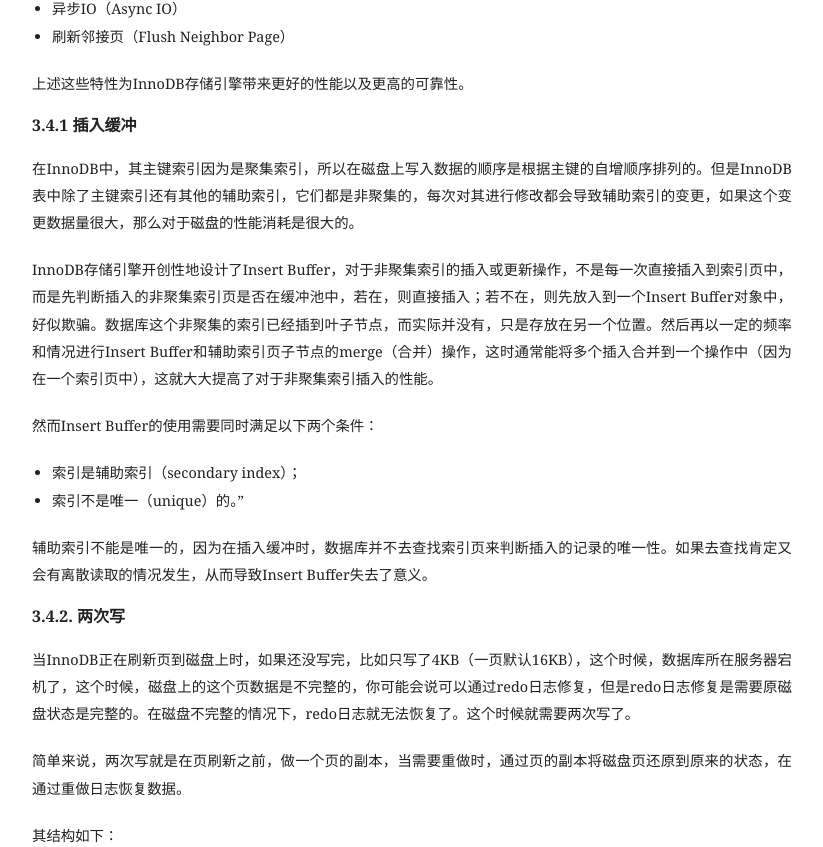
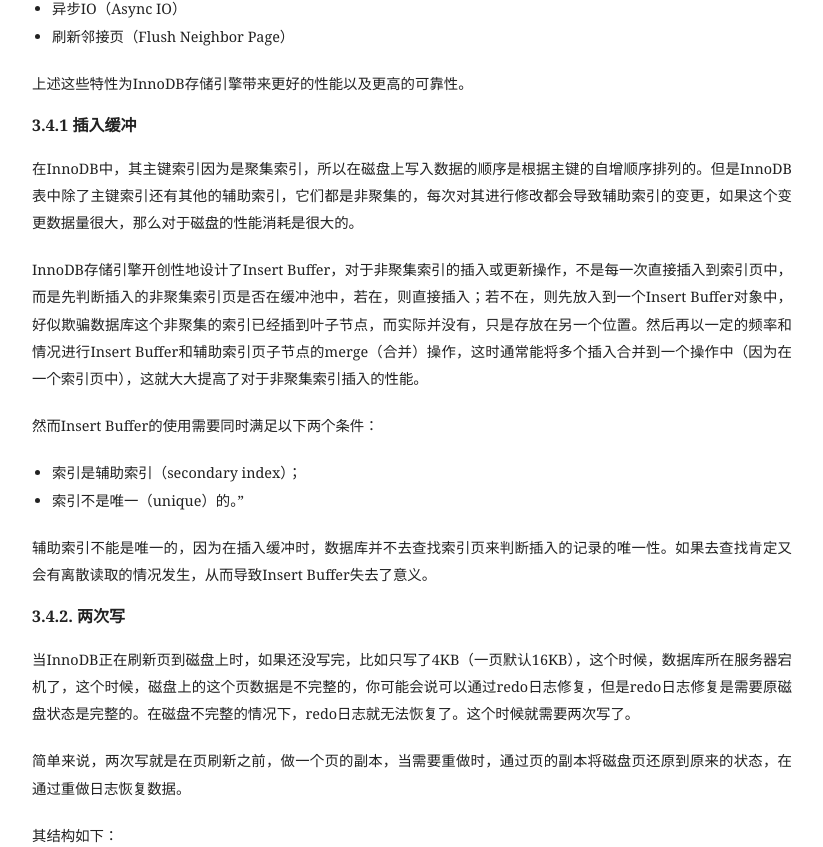
Before and after one commit to lanffy/lanffy.github.io, a Jekyll site: the page built from _posts/2018/2018-03-06-Mysql-Storage-Engine-InnoDB.md, in a window 1280 px wide and 900 px high, scrolled down 4009 px, cut to the strip 0-847 px from the top of the window. Shown: the whole strip, without its empty margins (228-1051 px from the left). Built offline with Jekyll 4.4.1, drawn with Linux system fonts in a browser that asks for light colours; nearby versions of some CDN libraries; comment, search, counter and statistics services are not loaded; some of the changed text lies outside the part shown.

```diff
--- a/_posts/2018/2018-03-06-Mysql-Storage-Engine-InnoDB.md
+++ b/_posts/2018/2018-03-06-Mysql-Storage-Engine-InnoDB.md
@@ -165,7 +165,7 @@ InnoDB存储引擎的关键特性包括：
 
 在InnoDB中，其主键索引因为是聚集索引，所以在磁盘上写入数据的顺序是根据主键的自增顺序排列的。但是InnoDB表中除了主键索引还有其他的辅助索引，它们都是非聚集的，每次对其进行修改都会导致辅助索引的变更，如果这个变更数据量很大，那么对于磁盘的性能消耗是很大的。
 
-InnoDB存储引擎开创性地设计了Insert Buffer，对于非聚集索引的插入或更新操作，不是每一次直接插入到索引页中，而是先判断插入的非聚集索引页是否在缓冲池中，若在，则直接插入；若不在，则先放入到一个Insert Buffer对象中，好似欺骗。数据库这个非聚集的索引已经插到叶子节点，而实际并没有，只是存放在另一个位置。然后再以一定的频率和情况进行Insert Buffer和辅助索引页子节点的merge（合并）操作，这时通常能将多个插入合并到一个操作中（因为在一个索引页中），这就大大提高了对于非聚集索引插入的性能。
+InnoDB存储引擎开创性地设计了Insert Buffer，对于非聚集索引的插入或更新操作，不是每一次直接插入到索引页中，而是先判断插入的非聚集索引页是否在缓冲池中，若在，则直接插入；若不在，则先放入到一个Insert Buffer对象中，好似欺骗数据库这个非聚集的索引已经插到叶子节点，而实际并没有，只是存放在另一个位置。然后再以一定的频率和情况进行Insert Buffer和辅助索引页子节点的merge（合并）操作，这时通常能将多个插入合并到一个操作中（因为在一个索引页中），这就大大提高了对于非聚集索引插入的性能。
 
 然而Insert Buffer的使用需要同时满足以下两个条件：
 
@@ -211,7 +211,7 @@ InnoDB存储引擎就会自动创建一个哈希索引指向这个页。
 
 ## 4. 文件
 
-1. 参数文件：告诉MySQL实例启动时在哪里可以找到数据库文件，并且指定某些初始化参数，这些参数定义了某种内存结构的大小等设置，还会介绍各种参数的类型。通过命令``mysql--help|grep my.cnf``来寻找
+1. 参数文件：告诉MySQL实例启动时在哪里可以找到数据库文件，并且指定某些初始化参数，这些参数定义了某种内存结构的大小等设置，还会介绍各种参数的类型。通过命令``mysql --help|grep my.cnf``来寻找
 2. 日志文件：用来记录MySQL实例对某种条件做出响应时写入的文件，如错误日志文件、二进制日志文件、慢查询日志文件、查询日志文件等。
 3. socket文件：当用UNIX域套接字方式进行连接时需要的文件。
 4. pid文件：MySQL实例的进程ID文件。
```
Also changed, not shown: other parts of _posts/2018/2018-03-06-Mysql-Storage-Engine-InnoDB.md (+7 -7 lines), _posts/2017/2017-03-18-master-slave-synchronization.md (+1 -1 lines).
